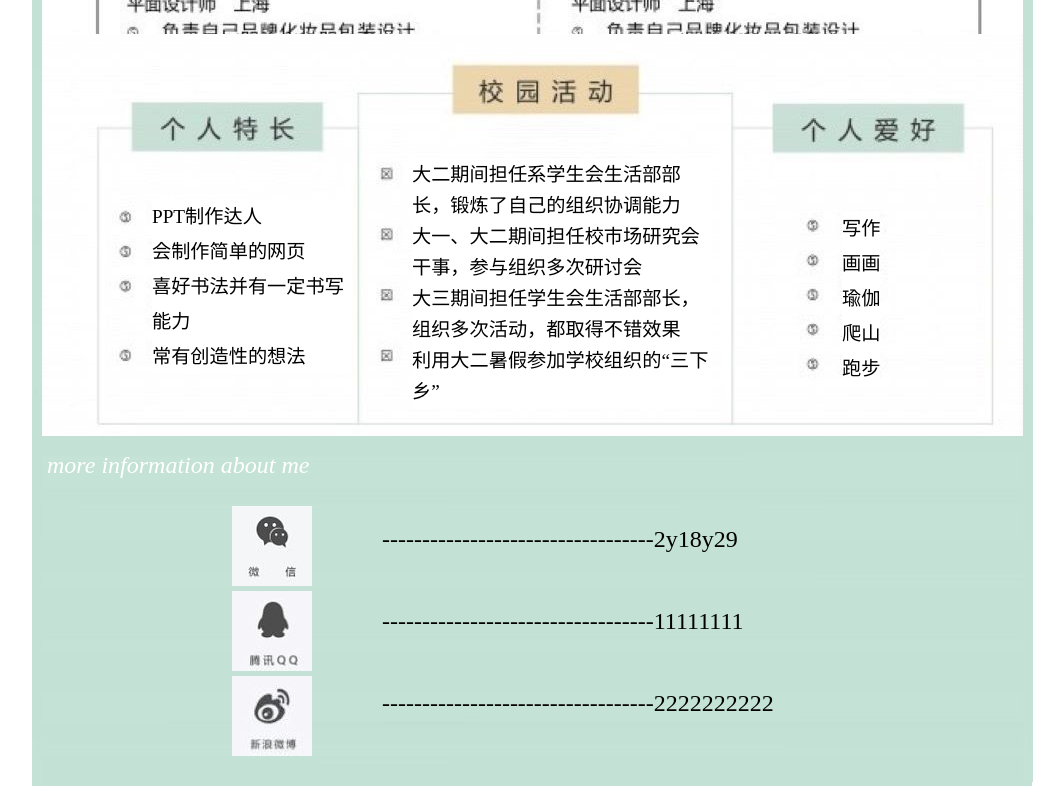
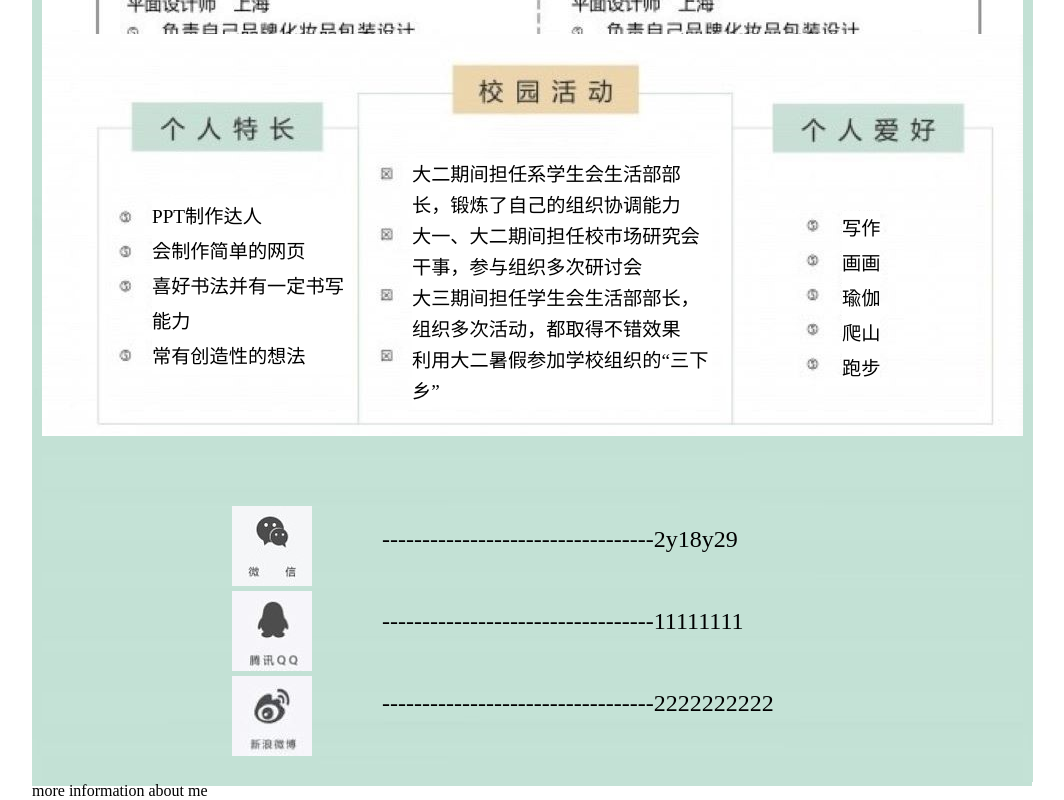
Before and after one commit to Holle-art/wxy.github.io, a plain HTML site: page index.html in a window 1280 px wide. Shown: the part 1307-2107 px from the top of the page, without its empty margins (108-1172 px from the left). Drawn offline with Linux system fonts and the light colour scheme.

Commit message:
Update index.html

```diff
--- a/resume.html
+++ b/index.html
@@ -121,7 +121,7 @@
           <img class="p3" src="dd3.jpg">
        </div>
        <div>
-         <p class="m">more information about me</p>
+         <p class="m1">more information about me</p>
        </div>
      </div>
   </main>
```
